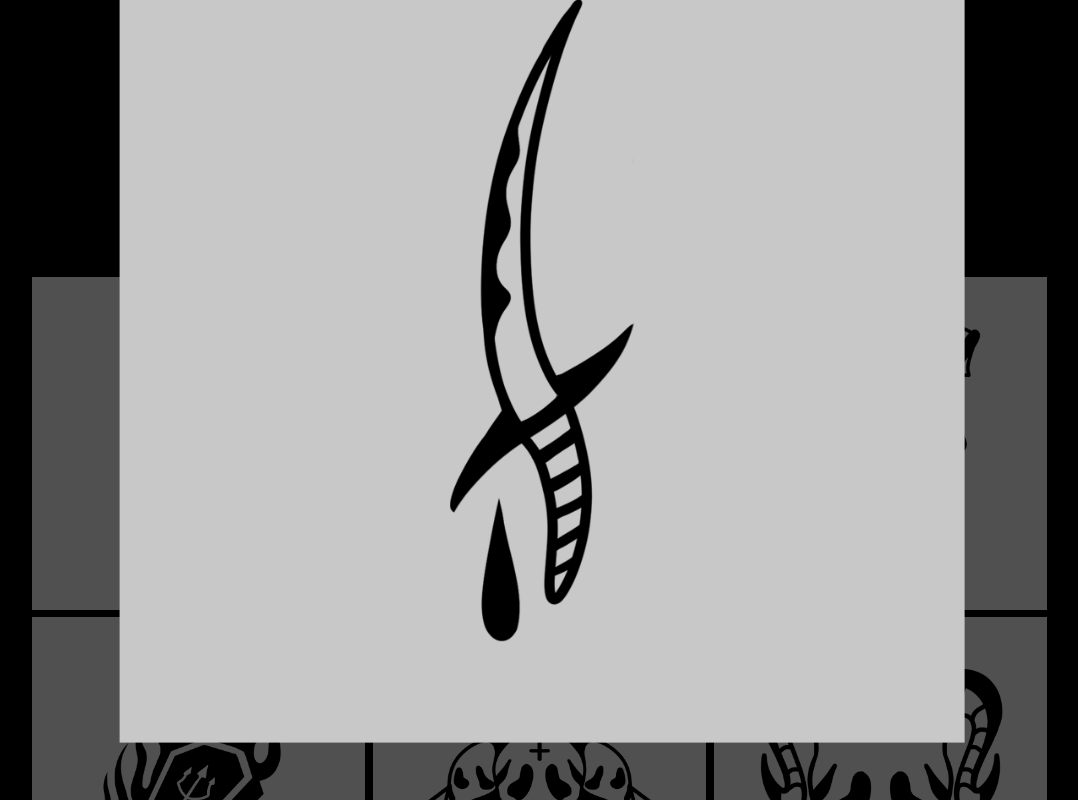
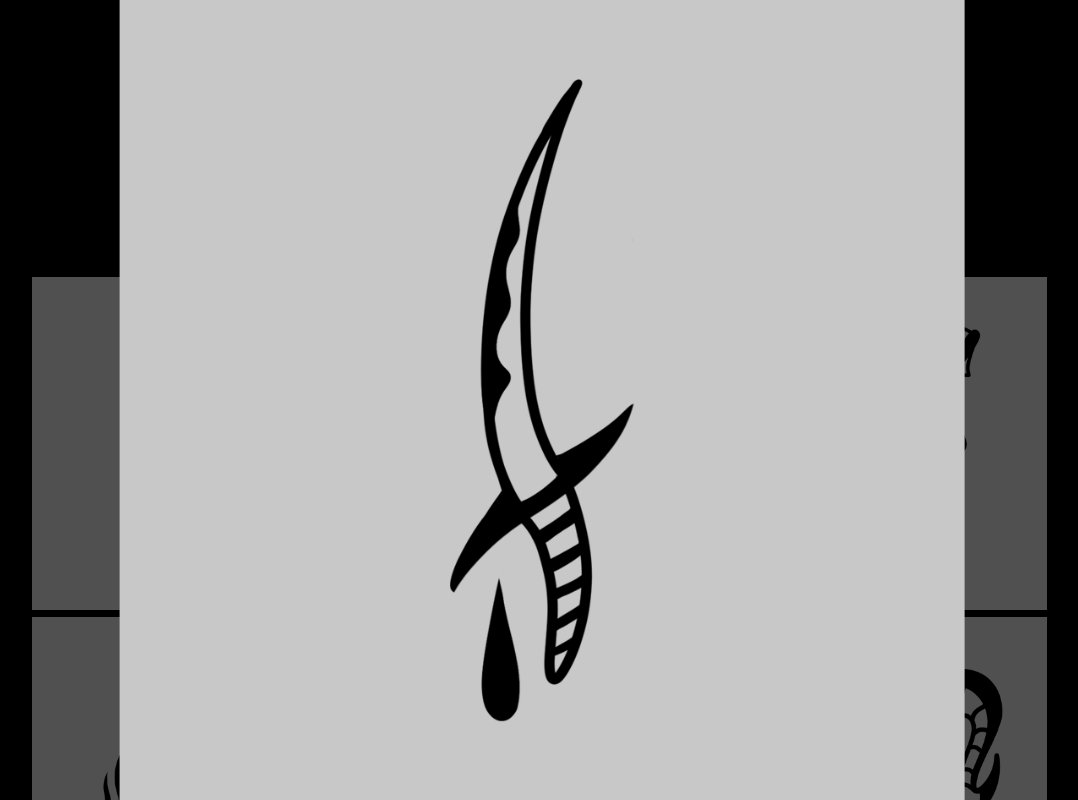
Before and after one commit to mariosanseverino/legacy-mariosanseverino.github.io, a plain HTML site: page drawings.html in a window 1280 px wide. Both pictures are taken after a click on the picture 296 px from the left and 443 px from the top of the page. Shown: the top 800 px of the page, without its empty margins (98-1176 px from the left). Drawn offline with Linux system fonts and the light colour scheme.

Commit message:
Updating drawings.css file

```diff
--- a/styles/drawings.css
+++ b/styles/drawings.css
@@ -24,7 +24,7 @@
 
 .popup-image-zoom {
     position: absolute;
-    top: 40%; left: 50%;
+    top: 50%; left: 50%;
     transform: translate(-50%, -50%);
     margin: auto;
     width: 66%;
```
